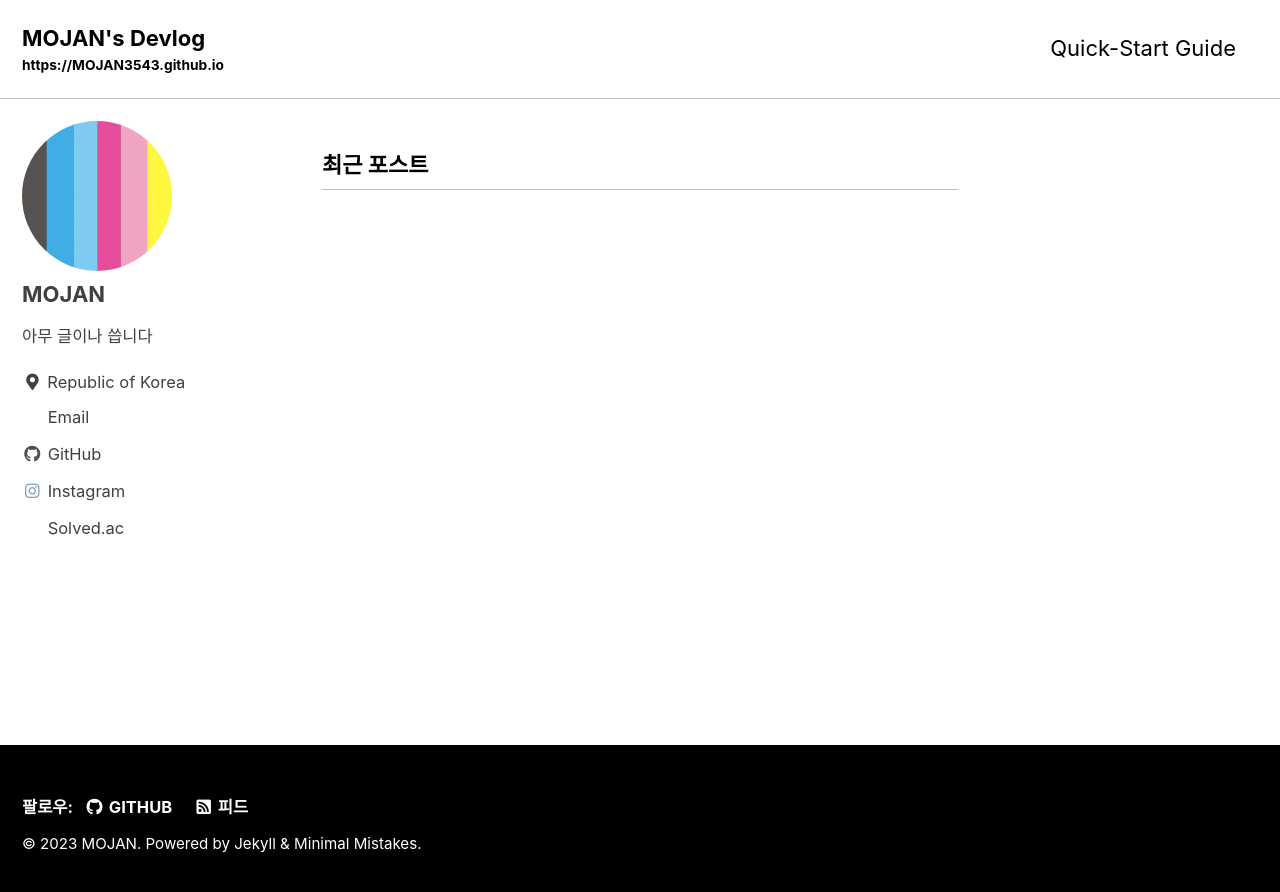
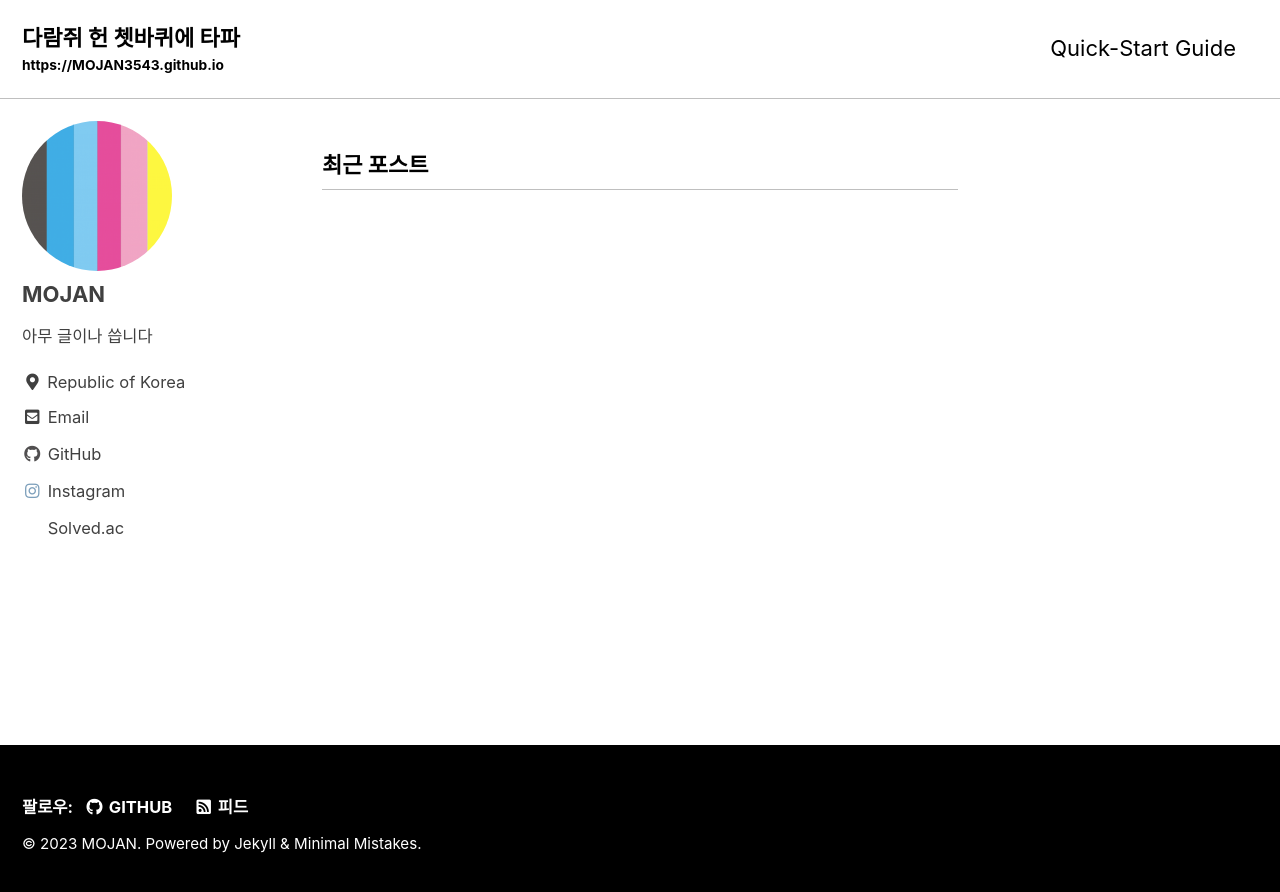
Before and after one commit to MOJAN3543/MOJAN3543.github.io, a Jekyll site: the page built from index.html, in a window 1280 px wide. Shown: the top 892 px of the page. Built offline with Jekyll 4.4.1, drawn with Linux system fonts in a browser that asks for light colours; cached includes are drawn as plain includes; the list of posts is cut into pages by our own code.

Commit message:
Update _config.yml

```diff
--- a/_config.yml
+++ b/_config.yml
@@ -26,7 +26,7 @@ baseurl                  : # the subpath of your site, e.g. "/blog"
 repository               : "https://github.com/MOJAN3543/MOJAN3543.github.io" # GitHub username/repo-name e.g. "mmistakes/minimal-mistakes"
 teaser                   : # path of fallback teaser image, e.g. "/assets/images/500x300.png"
 logo                     : # path of logo image to display in the masthead, e.g. "/assets/images/88x88.png"
-masthead_title           : "MOJAN's Devlog" # overrides the website title displayed in the masthead, use " " for no title
+masthead_title           : "다람쥐 헌 쳇바퀴에 타파" # overrides the website title displayed in the masthead, use " " for no title
 # breadcrumbs            : false # true, false (default)
 words_per_minute         : 200
 comments:
@@ -111,7 +111,7 @@ author:
   email            : #
   links:
     - label: "Email"
-      icon: "fab fa-fw fa-envelope-square"
+      icon: "fas fa-fw fa-envelope-square"
       url: mailto:wnstjd732@knu.ac.kr
     - label: "Website"
       icon: "fas fa-fw fa-link"
@@ -129,7 +129,7 @@ author:
       icon: "fab fa-fw fa-instagram"
       url: "https://instagram.com/sjs732/"
     - label: "Solved.ac"
-      icon: "fab fa-fw fa-"
+      icon: "fab fa-fw fa-link"
       url: "https://solved.ac/profile/wnstjd732"
 
 # Site Footer
```
